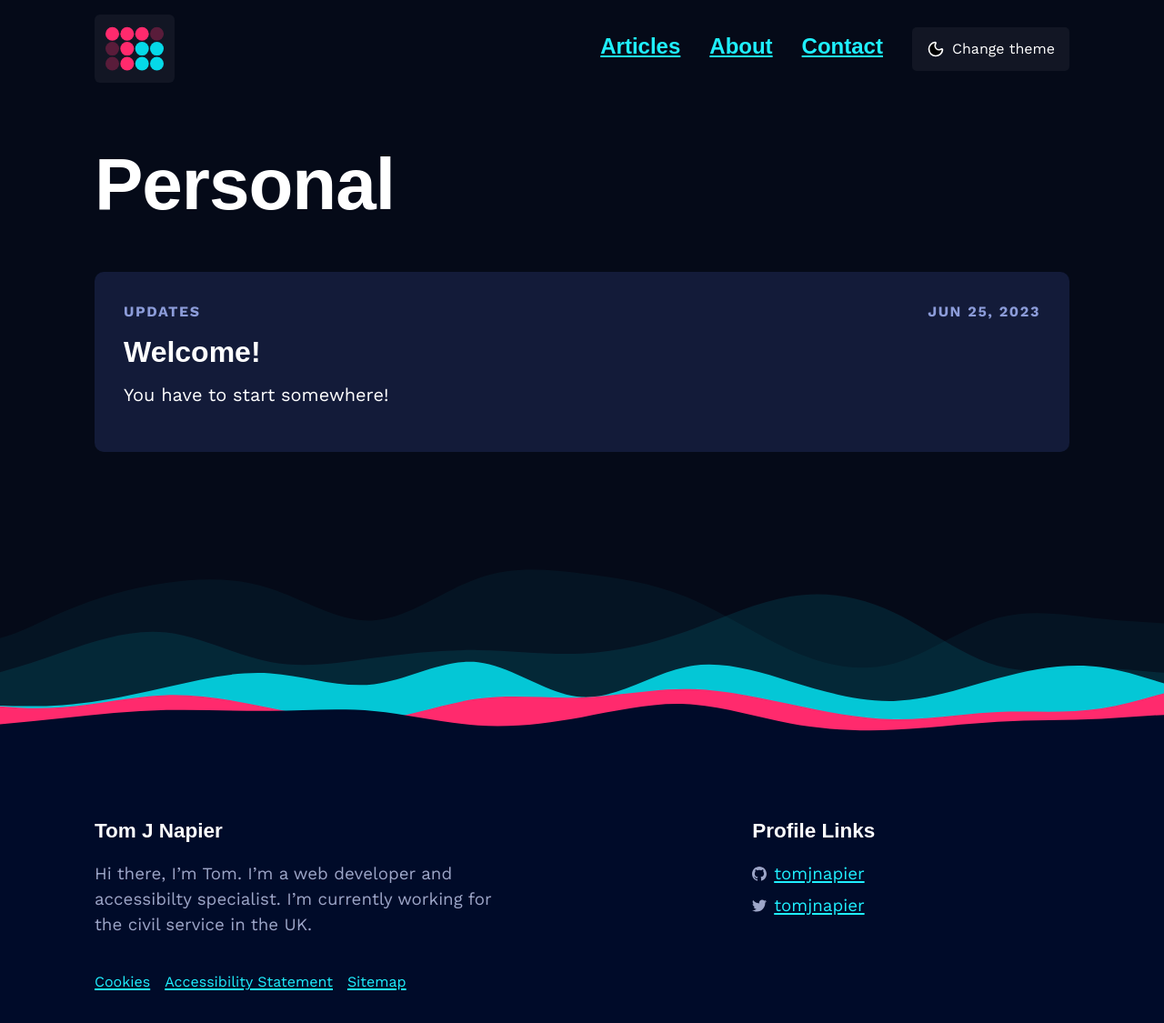
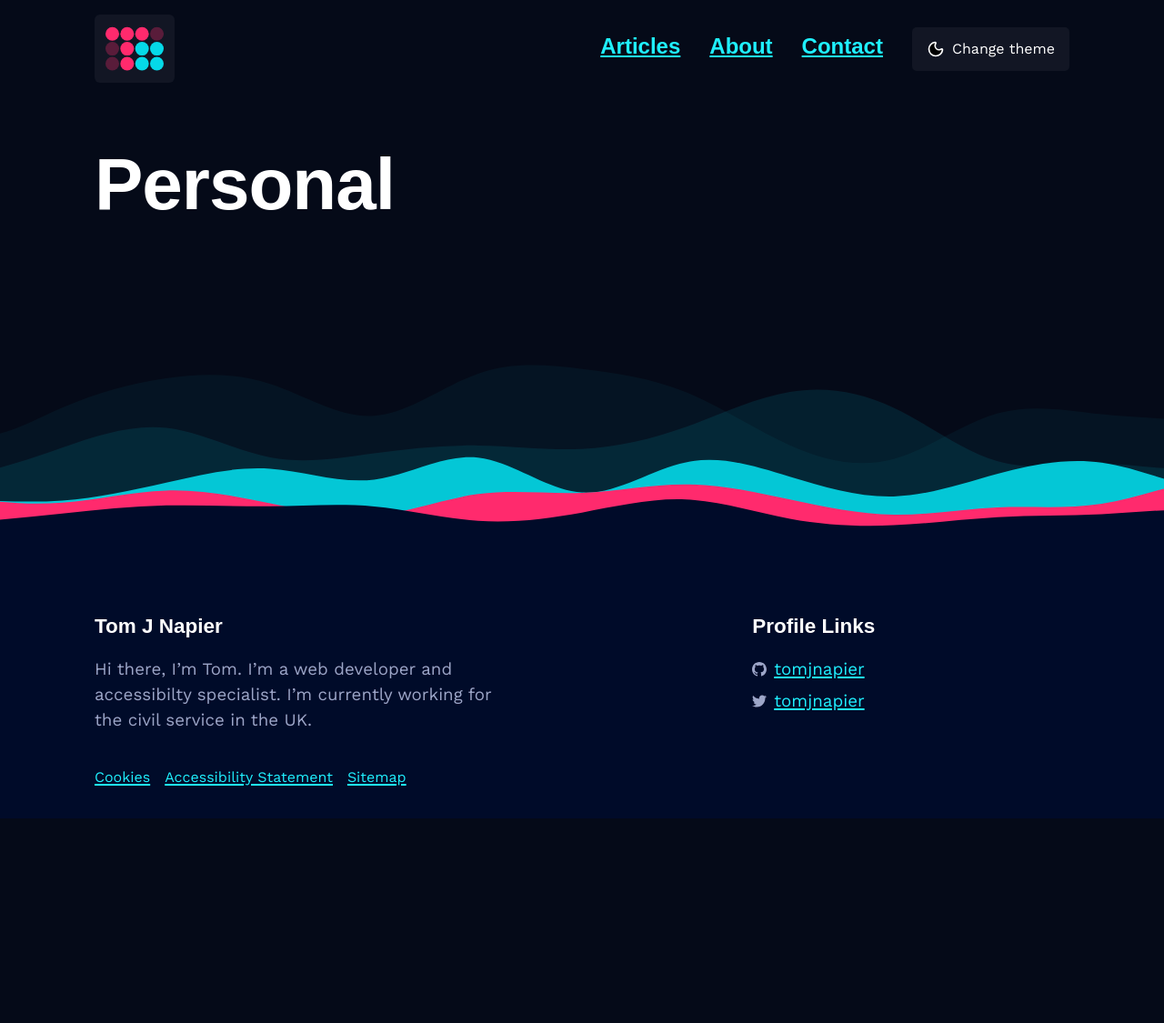
Before and after one commit to tomjnapier/tomjnapier.github.io, a Jekyll site: the page built from _category/personal.md, in a window 1280 px wide. Shown: the whole page at 91% size. Built offline with Jekyll 4.4.1, drawn with Linux system fonts in a browser that asks for light colours; some web fonts are replaced; after the commit the page ends 900 px from its top, so only the background shows below that.

Commit message:
- Fix category layouts

```diff
--- a/_config.yml
+++ b/_config.yml
@@ -50,14 +50,6 @@
   category:
     output: true
 
-defaults:
-  -
-    scope:
-      path: ""
-      type: category
-    values:
-      layout: "category"
-
 include: ['_pages']
 show_excerpts: true
 
--- a/_layouts/categories.html
+++ b/_layouts/categories.html
@@ -15,6 +15,9 @@
       <section class="post-list">
         <ul class="post-list__items">
           {%- for post in site.posts -%}
+            {%- if post.categories -%}
+              {%- for cat in post.categories -%}
+                {%- if cat == page.category -%}
                   <li class="post-list__item post post--card">
                     {%- assign date_format = site.minima.date_format | default: "%b %-d, %Y" -%}
                     <div class="post__meta">
@@ -27,13 +30,16 @@
                       {%- endif -%}
                       <div class="post__date">{{ post.date | date: date_format }}</div>
                     </div>
-            <a class="post__link" aria-labelledby="post-{{post.id}}" href="{{ post.url | relative_url }}">
+                    <a class="post__link no-background-focus" aria-labelledby="post-{{post.id}}" href="{{ post.url | relative_url }}">
                       <h2 class="post__title" id="post-{{post.id}}">{{ post.title | escape }}</h2>
                       {%- if post.custom-excerpt != '' -%}
                         <p class="post__teaser" id="post-teaser-{{post.id}}">{{ post.custom-excerpt }}</p>
                       {%- endif -%}
                     </a>
                   </li>
+                {%- endif -%}
+              {%- endfor -%}
+            {%- endif -%}
           {%- endfor -%}
         </ul>
       </section>
--- a/_layouts/post.html
+++ b/_layouts/post.html
@@ -39,5 +39,5 @@
     <h3>Published on</h3>
     <p class="post__date post__meta-item">{{ page.date | date: date_format }}</p>
     </footer>
-    <a class="post__back-link" href="/articles">Back to articles</a>
+    <a class="post__back-link" href="/blog">Back to articles</a>
 </article>
--- a/_posts/2023-06-25-subnautica-review.markdown
+++ b/_posts/2023-06-25-subnautica-review.markdown
@@ -2,7 +2,7 @@
 layout: post
 title:  "Subnautica (and Below Zero) Review"
 date:   2023-06-25 10:02:09 +0100
-categories: reviews game-reviews
+categories: reviews
 cover-image: /assets/images/subnautica-concept-art.jpg
 published: false
 ---
```
Also changed, not shown: _category/personal.md (+1 -0 lines), _category/reviews.md (added, +5 -0 lines), _category/updates.md (+1 -0 lines). Lines whose indentation alone changed are shown as unchanged.
